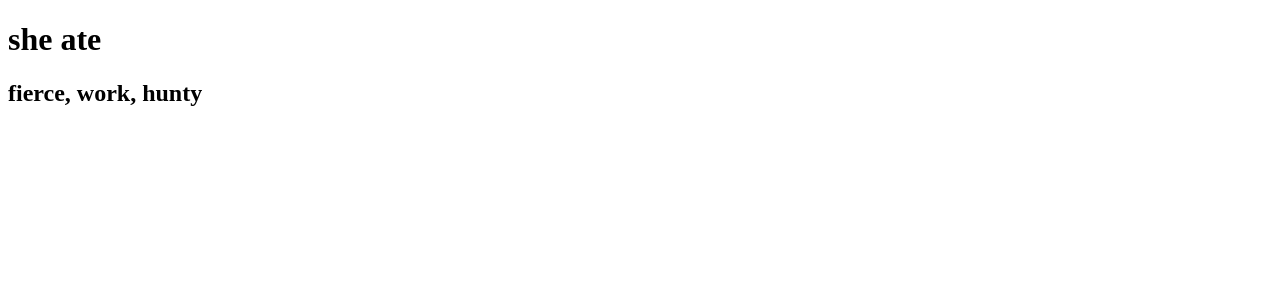
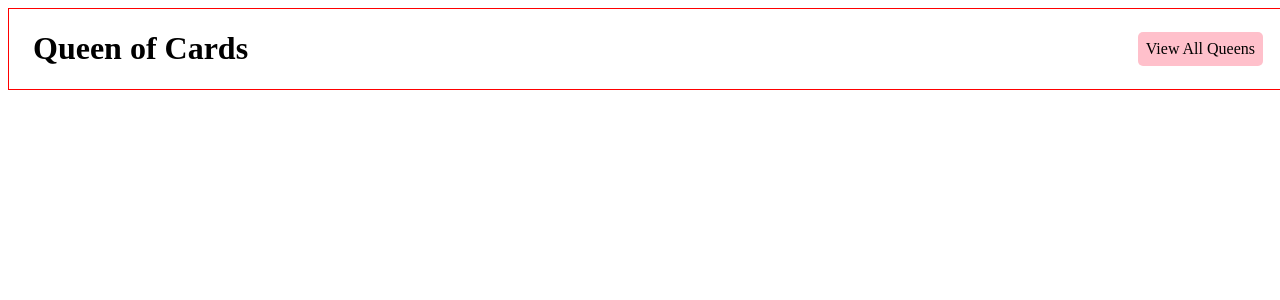
Before and after one commit to Brandon-Moye/react-setup-web-dev, a React (Create React App) app: page / in a window 1280 px wide. Shown: the top 300 px of the page. Built offline with nearby package versions, Linux system fonts and the light colour scheme.

Commit message:
commint to maste

```diff
--- a/public/index.html
+++ b/public/index.html
@@ -24,10 +24,12 @@
       work correctly both with client-side routing and a non-root public URL.
       Learn how to configure a non-root public URL by running `npm run build`.
     -->
+    <link rel="stylesheet" href="style.css" />
     <title>React App</title>
   </head>
   <body>
     <noscript>You need to enable JavaScript to run this app.</noscript>
+
     <div id="root"></div>
     <!--
       This HTML file is a template.
--- /dev/null
+++ b/public/style.css
@@ -0,0 +1,3 @@
+body {
+  width: 100vw;
+}
--- a/src/App.js
+++ b/src/App.js
@@ -1,5 +1,7 @@
+import Header from "./components/Header";
+
 function App() {
-  return <h1>she ate</h1>;
+  return <Header />;
 }
 
 export default App;
--- /dev/null
+++ b/src/components/Header.js
@@ -0,0 +1,12 @@
+import "./headerStyle.css";
+
+export default function Header() {
+  return (
+    <div className="headerContainer">
+      <h1 className="pageTitle">Queen of Cards</h1>
+      <a href="#" className="viewAllQueensButton">
+        View All Queens
+      </a>
+    </div>
+  );
+}
--- /dev/null
+++ b/src/components/headerStyle.css
@@ -0,0 +1,21 @@
+.headerContainer {
+  display: flex;
+  align-items: center;
+  justify-content: space-between;
+  border: 1px solid red;
+}
+
+.pageTitle {
+  color: black;
+  margin-left: 1.5rem;
+  align-content: center;
+}
+
+.viewAllQueensButton {
+  text-decoration: none;
+  color: black;
+  margin-right: 1.5rem;
+  background-color: pink;
+  padding: 0.5rem;
+  border-radius: 5px;
+}
--- a/src/index.js
+++ b/src/index.js
@@ -1,12 +1,10 @@
 import React from "react";
 import ReactDOM from "react-dom/client";
 import App from "./App";
-import Slay from "./Slay";
 
 const root = ReactDOM.createRoot(document.getElementById("root"));
 root.render(
   <React.StrictMode>
     <App />
-    <Slay />
   </React.StrictMode>
 );
```
Also changed, not shown: public/logo192.png (deleted), public/logo512.png (deleted), src/components/Card-Display.js (added), src/components/Search.js (added).
